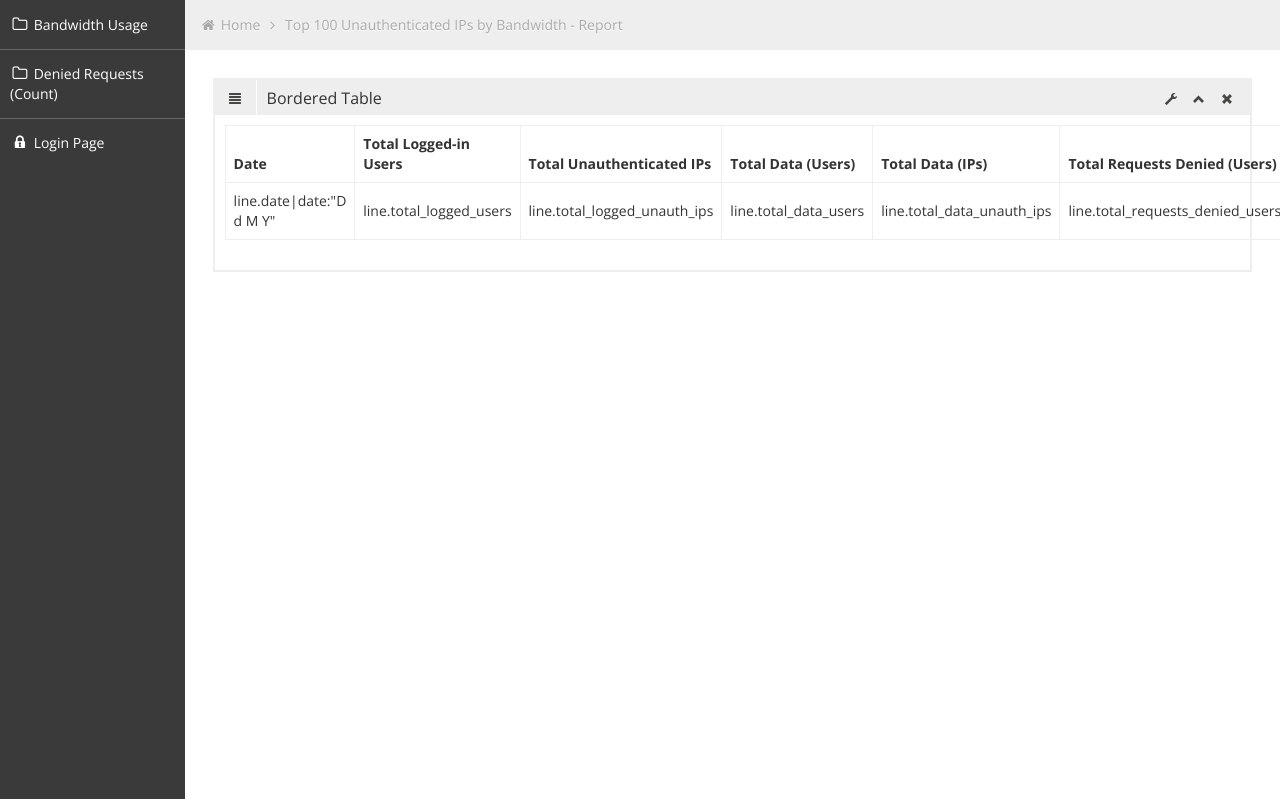
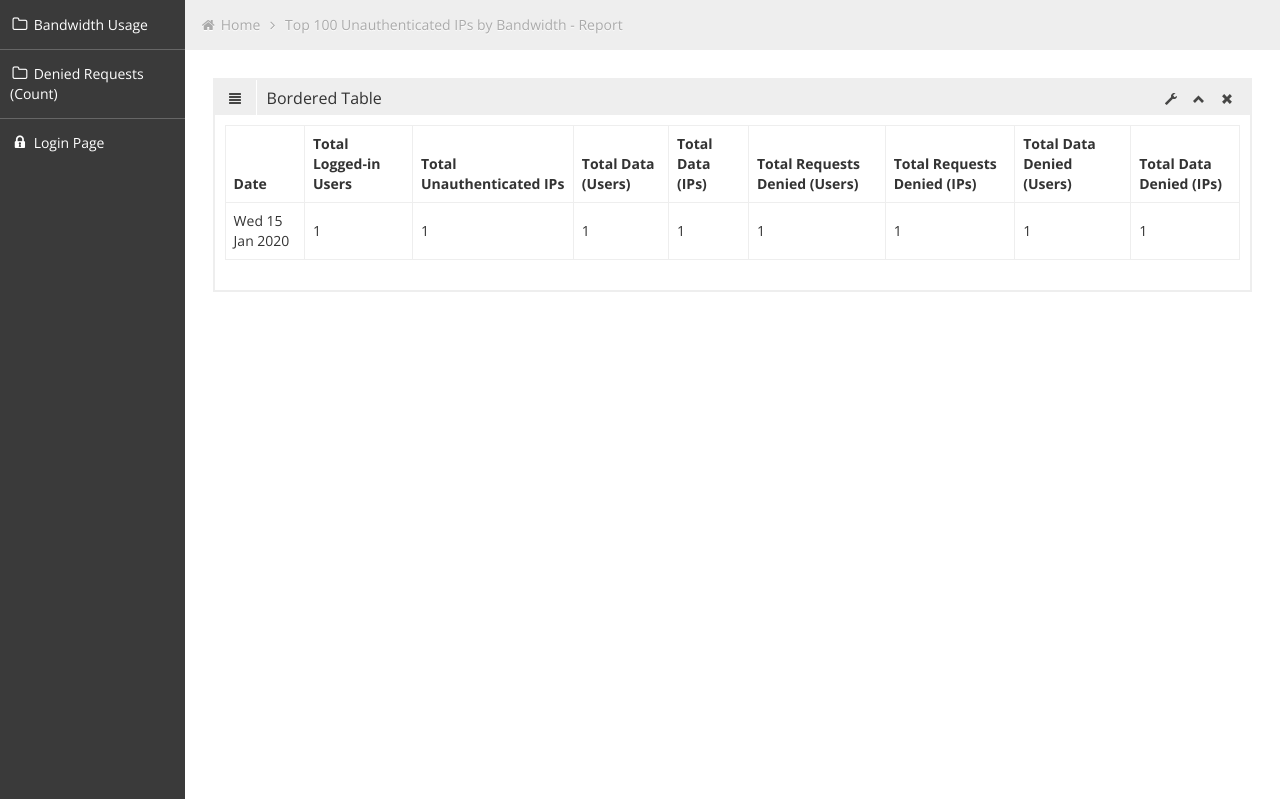
Before and after one commit to fahadysf/bluecoat-loganalyzer, a Django app: template templates/daily-stats.html in a window 1280 px wide. Shown: the part 41-840 px from the top of the page. Run offline with Django 3.2, Linux system fonts and the light colour scheme; the template is opened without the code that fills it: most values are stand-ins (such as "Sample title", 1, 10 or a date in 2020); some libraries are stand-ins or nearby versions.

Commit message:
Add Daily Statistics

```diff
--- a/templates/daily-stats.html
+++ b/templates/daily-stats.html
@@ -40,15 +40,15 @@
 							  <tbody>
                                 {% for line in daily_stats %}
 								<tr>
-									<td class="center"> line.date|date:"D d M Y" </td>
-									<td class="center"> line.total_logged_users </td>
-									<td class="center"> line.total_logged_unauth_ips </td>
-									<td class="center"> line.total_data_users </td>
-                                    <td class="center"> line.total_data_unauth_ips </td>
-                                    <td class="center"> line.total_requests_denied_users </td>
-                                    <td class="center"> line.total_requests_denied_ips </td>
-                                    <td class="center"> line.total_data_denied_users </td>
-                                    <td class="center"> line.total_data_denied_unauth_ips </td>
+									<td class="center"> {{ line.date|date:"D d M Y" }} </td>
+									<td class="center"> {{ line.total_logged_users }} </td>
+									<td class="center"> {{ line.total_logged_unauth_ips }} </td>
+									<td class="center"> {{ line.total_data_users }} </td>
+                                    <td class="center"> {{ line.total_data_unauth_ips }} </td>
+                                    <td class="center"> {{ line.total_requests_denied_users }} </td>
+                                    <td class="center"> {{ line.total_requests_denied_ips }} </td>
+                                    <td class="center"> {{ line.total_data_denied_users }} </td>
+                                    <td class="center"> {{ line.total_data_denied_unauth_ips }} </td>
 								</tr>
                                 {% endfor %}
 							  </tbody>
```
